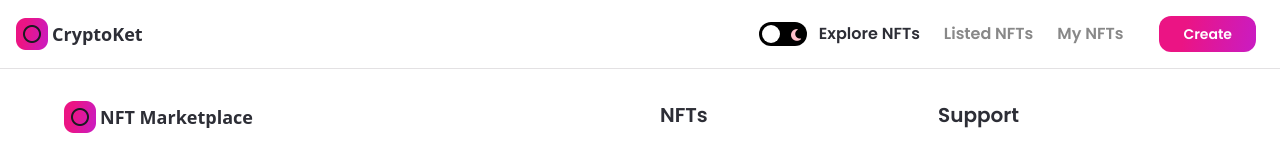
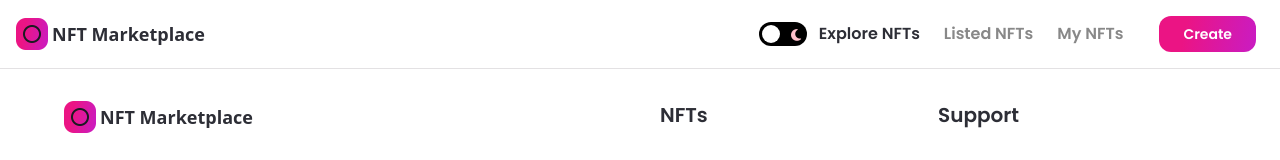
Before and after one commit to Weiyao-Li/nft-marketplace, a Next.js app: page / in a window 1280 px wide. Shown: the top 160 px of the page. Built offline with nearby package versions, Linux system fonts and the light colour scheme.

Commit message:
Navbar Done

```diff
--- a/components/Navbar.jsx
+++ b/components/Navbar.jsx
@@ -90,7 +90,7 @@ const Navbar = () => {
               alt="logo"
             />
             <p className="dark:text-white text-nft-black-1 font-semibold text-lg ml-1">
-              CryptoKet
+              NFT Marketplace
             </p>
           </div>
         </Link>
```
